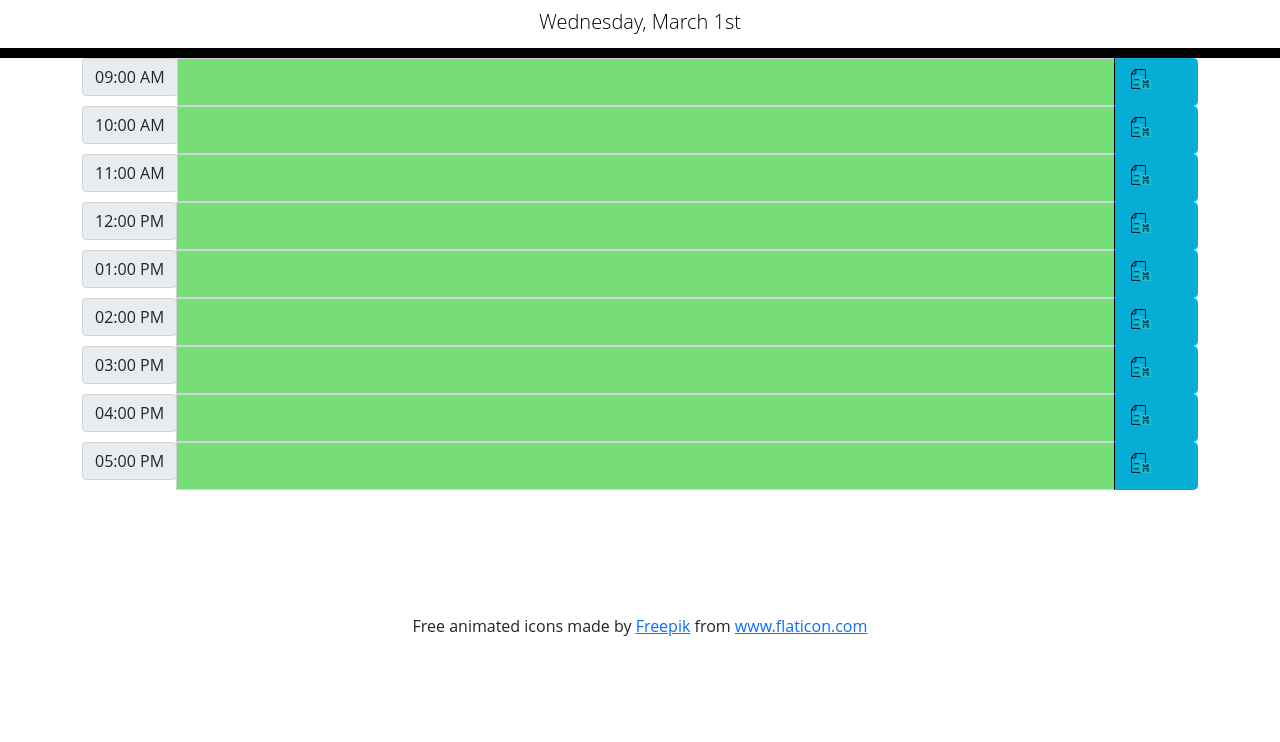
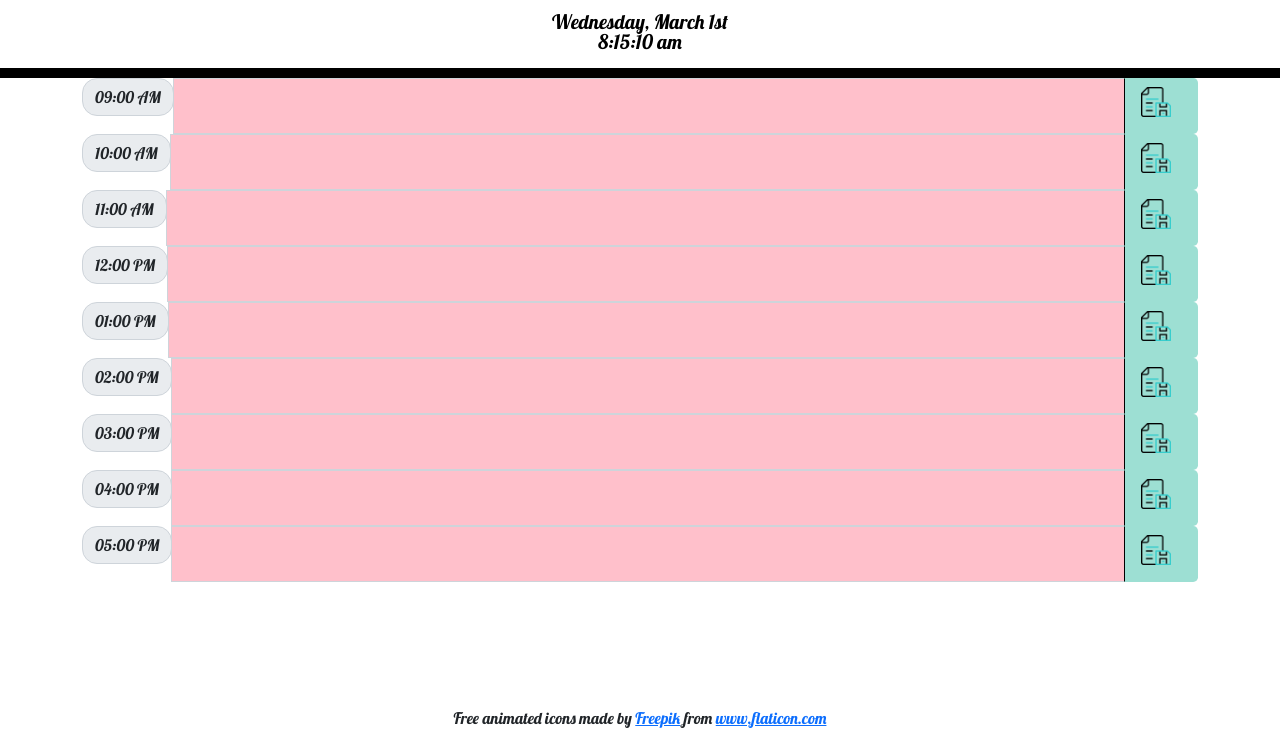
Before and after one commit to stbuiemory/Seize-The-Day-Scheduler, a plain HTML site: page index.html in a window 1280 px wide. Shown: the part 109-851 px from the top of the page. Before the commit the page ends 800 px from the top, so only its background shows below. Drawn offline with nearby package versions, Linux system fonts and the light colour scheme.

Commit message:
Changed styling

```diff
--- a/assets/style.css
+++ b/assets/style.css
@@ -1,6 +1,6 @@
 /* Element Selectors */
 body {
-    font-family: 'Open Sans', sans-serif;
+    font-family: 'Lobster', sans-serif;
     font-size: 16px;
     line-height: 1;
   }
@@ -15,6 +15,26 @@ textarea {
   }
 
   /* Class Selectors */
+ .container {
+    margin-bottom: 10%;
+  }
+
+  .description {
+    white-space: pre-wrap;
+  }
+
+  /* Future events */
+  .future {
+    background-color: pink;
+    color: #565656;
+  }
+
+  .hour {
+    background-color: #f8f3f3;
+    color: #565656;
+    border-top: 1px dashed #565656;
+  }
+
   .jumbotron {
     text-align: center;
     background-color: transparent;
@@ -23,74 +43,50 @@ textarea {
     border-bottom: 10px solid black;
   }
 
-  .description{
-    white-space: pre-wrap;
+  /* Past events */
+  .past {
+    background-color: darkgray;
+    color: #565656;
   }
-  /* Styles for time block */
-  /* .time-block{
-    text-align: center;
-    border-radius: 15px;
+
+  /* Present events */
+  .present {
+    background-color: greenyellow;
+    color: #565656;
   }
-   */
-   /* Styles for  row */
+
   .row {
     white-space: pre-wrap;
     height: 80px;
     border-top: 1px solid white;
   }
-  /* Styles for  hour */
-  .hour {
-    background-color: #ffffff;
-    color: #000000;
-    border-top: 1px dashed #000000;
-  }
-  /* Styles for past time */
-  .past {
-    background-color: #d3d3d3;
-    color: white;
-  }
-  /* Styles for present time */
-  .present {
-    background-color: #ff6961;
-    color: white;
-  }
-  /* Styles for future time */
-  .future {
-    background-color: #77dd77;
-    color: white;
-  }
-  /* Styles for Save Button */
+
   .saveBtn {
     border-left: 1px solid black;
     border-top-right-radius: 15px;
     border-bottom-right-radius: 15px;
-    background-color: #06AED5;
+    background-color: #9ddfd3;
     color: white;
   }
 
   .saveBtn::before {
     content: "";
-    background-image: url("./floppy_save_icon.png"); /* replace with your icon path */
+    background-image: url("./floppy_save_icon.png");
     background-repeat: no-repeat;
     background-size: contain;
+    background-position: center;
     display: inline-block;
-    width: 20px;
-    height: 20px;
-    margin-right: 10px; /* adjust the spacing between the icon and the text */
+    width: 30px;
+    height: 30px;
+    margin-right: 10px;
   }
 
-  /* Styles for Save Button hover */
   .saveBtn i:hover {
     font-size: 20px;
     transition: all .3s ease-in-out;
   }
-/* Styles for Save icon */
-  .floppysave {
-    padding: 10px;
 
+ .time-block{
+    text-align: center;
+    border-radius: 15px;
   }
-
-/* Styles for container */
-  .container {
-    margin-bottom: 10%;
-  }
--- a/index.html
+++ b/index.html
@@ -4,14 +4,21 @@
     <meta charset="UTF-8">
     <meta http-equiv="X-UA-Compatible" content="IE=edge">
     <meta name="viewport" content="width=device-width, initial-scale=1.0">
+
     <!-- Bootstrap -->
     <link
       href="https://cdn.jsdelivr.net/npm/bootstrap@5.1.3/dist/css/bootstrap.min.css"
       rel="stylesheet"
       integrity="sha384-1BmE4kWBq78iYhFldvKuhfTAU6auU8tT94WrHftjDbrCEXSU1oBoqyl2QvZ6jIW3"
       crossorigin="anonymous"/>
+
     <!-- Google Fonts -->
-    <link href="https://fonts.googleapis.com/css?family=Tangerine" rel="stylesheet" />
+    <head>
+        <link rel="preconnect" href="https://fonts.googleapis.com">
+        <link rel="preconnect" href="https://fonts.gstatic.com" crossorigin>
+        <link href="https://fonts.googleapis.com/css2?family=Lobster:wght@400;700&display=swap" rel="stylesheet">
+      </head>
+
     <!-- CSS -->
     <link rel="stylesheet" href="./assets/style.css" />
     <title>Day Scheduler</title>
@@ -135,9 +142,12 @@
     <script>
         $(document).ready(function() {
             // Display current day and time
-            $("#currentDay").text(moment().format("dddd, MMMM Do"));
+            $("#currentDay").html(moment().format("dddd, MMMM Do") + "<br>" + moment().format("h:mm:ss a"));
         });
     </script>
+
+    <p id="currentDay"></p>
+
 
 </body>
 
```
Also changed, not shown: assets/floppy_save_icon.gif (added), assets/script.js (line endings or trailing spaces).
